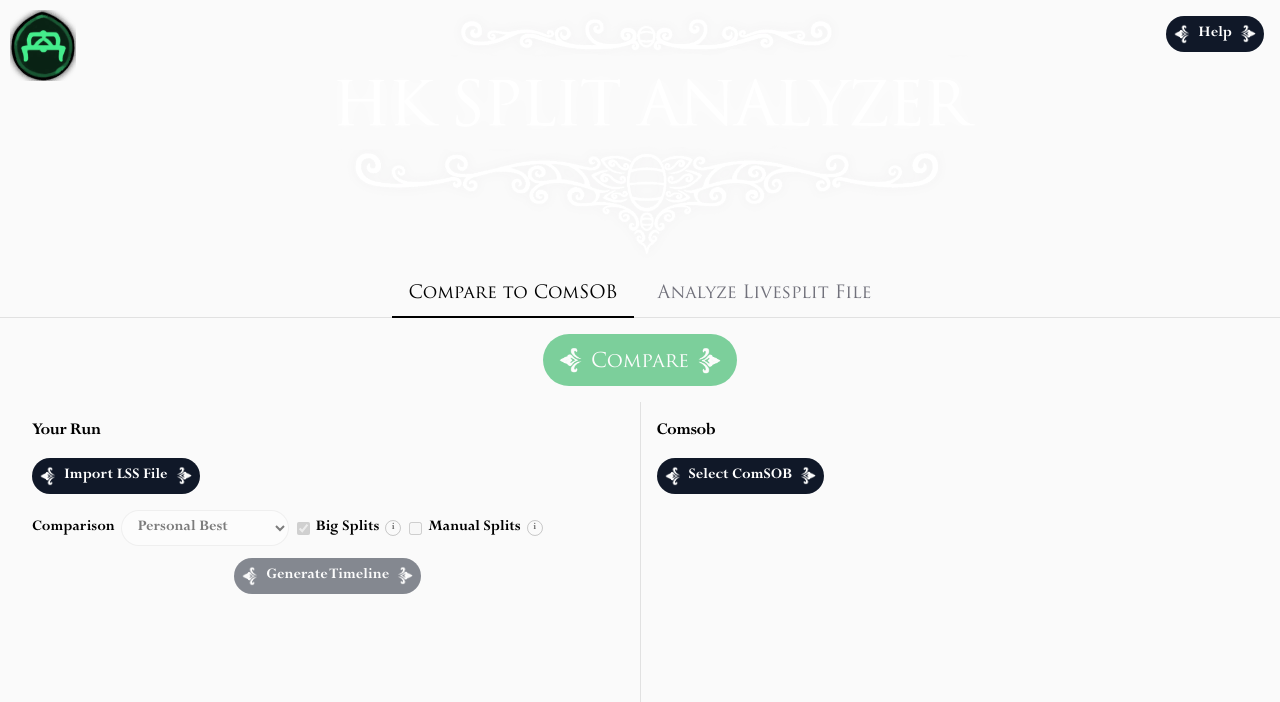
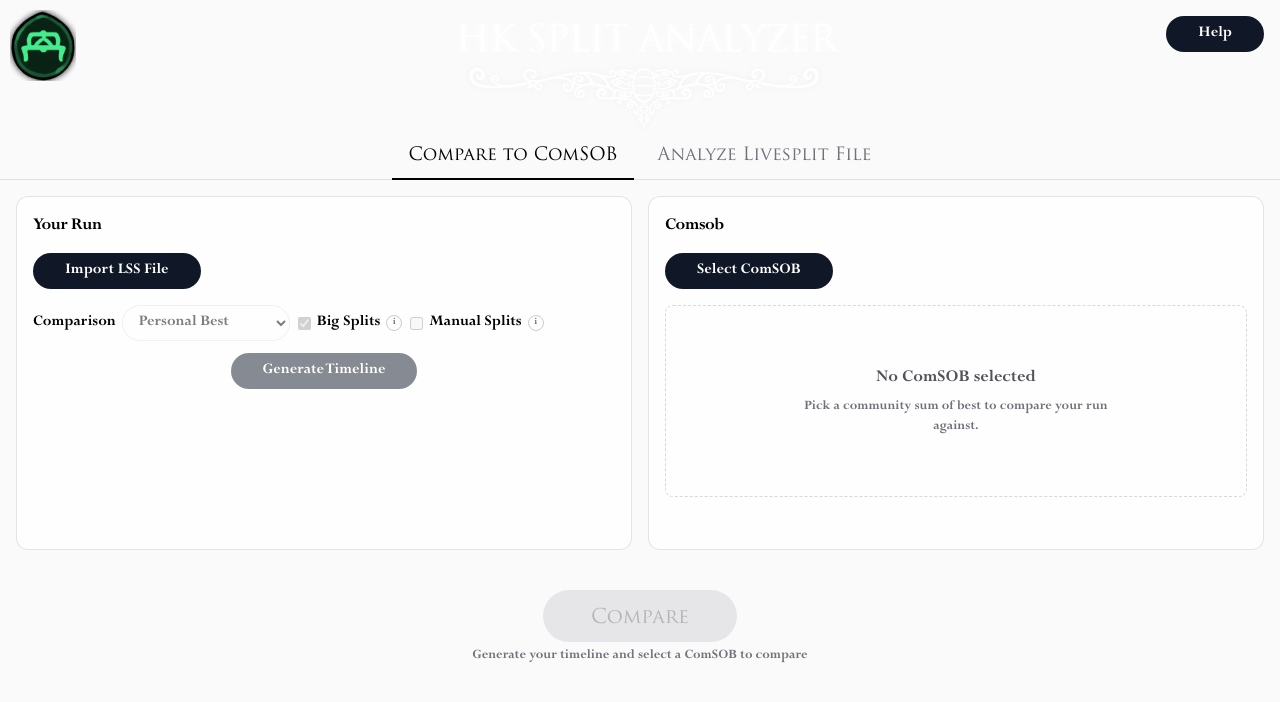
Before and after one commit to briank1727/hksplitanalyzer, a Next.js app: page / in a window 1280 px wide. Shown: the top 702 px of the page. Built offline with nearby package versions, Linux system fonts and the light colour scheme.

Commit message:
Rework layout: compact header, panels, sticky Compare bar

```diff
--- a/app/page.tsx
+++ b/app/page.tsx
@@ -22,7 +22,7 @@
 
   return (
     <div className="flex flex-col flex-1 bg-zinc-50 font-sans dark:bg-black">
-      <header className="flex flex-col items-center justify-center text-center px-4 py-2 relative">
+      <header className="flex flex-col items-center justify-center text-center px-4 pt-16 sm:pt-3 relative">
         <Image
           src={bench}
           alt="Bench"
@@ -32,11 +32,16 @@
             top: "10px",
           }}
         />
-        <Image
-          src={logo}
-          alt="HK Split Analyzer"
-          style={{ width: "auto", height: "auto", maxHeight: "16rem" }}
-        />
+        {/* Crop off the logo's top ornament; percentage margins scale with the wrapper width. */}
+        <div className="w-full max-w-[26rem] overflow-hidden">
+          <Image
+            src={logo}
+            alt="HK Split Analyzer"
+            priority
+            className="block h-auto w-full"
+            style={{ marginTop: "-7.5%" }}
+          />
+        </div>
         <div className="absolute right-4 top-4">
           <Button
             size="sm"
@@ -74,7 +79,7 @@
         </div>
       </div>
 
-      <main className="flex flex-col flex-1 min-h-0 overflow-y-auto">
+      <main className="flex flex-col flex-1">
         <div
           className={`flex flex-col flex-1 min-h-0 ${tab === "compare" ? "" : "hidden"}`}
         >
--- a/components/Button.tsx
+++ b/components/Button.tsx
@@ -15,7 +15,7 @@
   secondary:
     "bg-black text-white hover:bg-zinc-800 dark:bg-zinc-50 dark:text-black dark:hover:bg-zinc-200",
   success:
-    "bg-green-600 text-white hover:bg-green-700 dark:bg-green-500 dark:text-white dark:hover:bg-green-400",
+    "bg-green-600 text-white hover:bg-green-700 dark:bg-green-600 dark:text-white dark:hover:bg-green-500 shadow-[0_0_22px_rgba(34,197,94,0.35)] hover:shadow-[0_0_30px_rgba(34,197,94,0.55)] disabled:bg-zinc-300 disabled:text-zinc-500 disabled:shadow-none dark:disabled:bg-zinc-800 dark:disabled:text-zinc-400",
 };
 
 const sizeStyles: Record<Size, string> = {
@@ -23,6 +23,10 @@
   md: "h-11 px-3 text-lg",
   lg: "h-13 px-4 text-xl font-[family-name:var(--font-trajan)]",
 };
+
+// Like the in-game menu, the fleurs only appear beside the hovered/focused item.
+const FLEUR =
+  "shrink-0 opacity-0 transition-[opacity,translate] duration-200 ease-out group-hover:translate-x-0 group-hover:opacity-100 group-focus-visible:translate-x-0 group-focus-visible:opacity-100";
 
 const embellishmentSize: Record<Size, number> = {
   sm: 16,
@@ -43,7 +47,7 @@
   return (
     <button
       type={type}
-      className={`inline-flex items-center justify-center gap-2 rounded-full font-medium transition-colors focus-visible:outline-none focus-visible:ring-2 focus-visible:ring-black/40 dark:focus-visible:ring-white/40 disabled:opacity-50 disabled:pointer-events-none ${variantStyles[variant]} ${sizeStyles[size]} ${className}`}
+      className={`group inline-flex items-center justify-center gap-2 rounded-full font-medium transition-[color,background-color,box-shadow] focus-visible:outline-none focus-visible:ring-2 focus-visible:ring-black/40 dark:focus-visible:ring-white/40 disabled:opacity-50 disabled:pointer-events-none ${variantStyles[variant]} ${sizeStyles[size]} ${className}`}
       {...props}
     >
       <Image
@@ -51,7 +55,7 @@
         alt=""
         width={imgSize}
         height={imgSize}
-        className="shrink-0"
+        className={`${FLEUR} -translate-x-1`}
       />
       <span className={size === "lg" ? "translate-y-0.5" : undefined}>
         {children}
@@ -61,7 +65,7 @@
         alt=""
         width={imgSize}
         height={imgSize}
-        className="shrink-0 scale-x-[-1]"
+        className={`${FLEUR} translate-x-1 scale-x-[-1]`}
       />
     </button>
   );
--- /dev/null
+++ b/components/CompareBar.tsx
@@ -0,0 +1,29 @@
+import Button from "@/components/Button";
+
+// Sticks to the bottom of the scrolling <main> so the final step stays in reach below long tables.
+export default function CompareBar({
+  disabledReason,
+  onCompare,
+}: {
+  disabledReason?: string;
+  onCompare: () => void;
+}) {
+  return (
+    <div className="sticky bottom-0 z-10 -mx-4 flex flex-col items-center gap-1 bg-[radial-gradient(ellipse_45%_100%_at_50%_100%,rgba(250,250,250,0.95),transparent)] px-4 pt-6 pb-4 dark:bg-[radial-gradient(ellipse_45%_100%_at_50%_100%,rgba(0,0,0,0.92),transparent)]">
+      <span title={disabledReason}>
+        <Button
+          size="lg"
+          variant="success"
+          disabled={disabledReason !== undefined}
+          onClick={onCompare}
+          className="text-2xl"
+        >
+          Compare
+        </Button>
+      </span>
+      {disabledReason && (
+        <p className="text-sm text-zinc-500">{disabledReason}</p>
+      )}
+    </div>
+  );
+}
--- /dev/null
+++ b/components/Panel.tsx
@@ -0,0 +1,13 @@
+import type { HTMLAttributes } from "react";
+
+export default function Panel({
+  className = "",
+  ...props
+}: HTMLAttributes<HTMLElement>) {
+  return (
+    <section
+      className={`min-w-0 rounded-xl border border-black/10 bg-white/70 p-4 shadow-[inset_0_1px_0_rgba(255,255,255,0.04)] dark:border-white/10 dark:bg-[#0b1119]/85 ${className}`}
+      {...props}
+    />
+  );
+}
--- a/views/AnalyzeLSSPage.tsx
+++ b/views/AnalyzeLSSPage.tsx
@@ -2,6 +2,8 @@
 
 import { useState } from "react";
 import Button from "@/components/Button";
+import CompareBar from "@/components/CompareBar";
+import Panel from "@/components/Panel";
 import SplitsTable from "@/components/SplitsTable";
 import DiffSplitView from "@/views/DiffSplitView";
 import { import_lss } from "@/lib/import_lss";
@@ -26,7 +28,6 @@
 
   const compareDisabledReason =
     !timeline1 || !timeline2 ? "Generate timelines first" : undefined;
-  const canCompare = compareDisabledReason === undefined;
 
   const handleImport = async () => {
     setImportError(null);
@@ -89,20 +90,7 @@
 
   return (
     <div className="flex flex-col gap-4 pt-4 px-4">
-      <div className="flex justify-center">
-        <span title={compareDisabledReason}>
-          <Button
-            size="lg"
-            variant="success"
-            disabled={!canCompare}
-            onClick={() => setShowDiff(true)}
-            className="text-2xl"
-          >
-            Compare
-          </Button>
-        </span>
-      </div>
-      <div className="flex flex-wrap justify-around items-center gap-2">
+      <Panel className="flex flex-wrap justify-around items-center gap-2">
         <Button size="sm" onClick={handleImport}>
           Import LSS
         </Button>
@@ -189,7 +177,7 @@
         <Button size="sm" onClick={handleGenerate} disabled={!imported}>
           Generate Timelines
         </Button>
-      </div>
+      </Panel>
       {imported && importedFileName && (
         <div className="rounded-lg border border-green-200 bg-green-50 p-3 text-sm text-green-800 dark:border-green-900 dark:bg-green-950 dark:text-green-200">
           Successfully imported {importedFileName}
@@ -200,24 +188,30 @@
           Import failed: {importError}
         </div>
       )}
-      <div className="flex flex-row">
-        <section className="flex-1 p-4 border-r border-black/10 dark:border-white/15">
+      {(timeline1 || timeline2 || generateError) && (
+        <div className="grid grid-cols-1 gap-4 md:grid-cols-2">
+          <Panel>
             <SplitsTable
               timeline={timeline1}
               setTimeline={setTimeline1}
               error={generateError}
               errorTitle="Timeline failed"
             />
-        </section>
-        <section className="flex-1 p-4">
+          </Panel>
+          <Panel>
             <SplitsTable
               timeline={timeline2}
               setTimeline={setTimeline2}
               error={generateError}
               errorTitle="Timeline failed"
             />
-        </section>
+          </Panel>
         </div>
+      )}
+      <CompareBar
+        disabledReason={compareDisabledReason}
+        onCompare={() => setShowDiff(true)}
+      />
     </div>
   );
 }
--- a/views/ComsobImporterView.tsx
+++ b/views/ComsobImporterView.tsx
@@ -138,6 +138,16 @@
             </div>
           </div>
         )}
+        {!generated && !importError && (
+          <div className="mt-4 flex h-48 flex-col items-center justify-center gap-1 rounded-lg border border-dashed border-black/15 text-center dark:border-white/15">
+            <span className="text-lg text-zinc-600 dark:text-zinc-300">
+              No ComSOB selected
+            </span>
+            <span className="max-w-xs text-sm text-zinc-500">
+              Pick a community sum of best to compare your run against.
+            </span>
+          </div>
+        )}
         {importError && (
           <div className="mt-3 rounded-lg border border-red-200 bg-red-50 p-3 text-sm text-red-800 dark:border-red-900 dark:bg-red-950 dark:text-red-200">
             Import failed: {importError}
--- a/views/ComsobPage.tsx
+++ b/views/ComsobPage.tsx
@@ -2,6 +2,8 @@
 
 import { useState } from "react";
 import Button from "@/components/Button";
+import CompareBar from "@/components/CompareBar";
+import Panel from "@/components/Panel";
 import ComsobImporterView from "@/views/ComsobImporterView";
 import DiffSplitView from "@/views/DiffSplitView";
 import LiveSplitImporter from "@/views/LiveSplitImporterView";
@@ -13,8 +15,7 @@
   const [showDiff, setShowDiff] = useState(false);
 
   const compareDisabledReason =
-    !userTimeline || !comsobTimeline ? "Generate both timelines first" : undefined;
-  const canCompare = compareDisabledReason === undefined;
+    !userTimeline || !comsobTimeline ? "Generate your timeline and select a ComSOB to compare" : undefined;
 
   if (showDiff && userTimeline && comsobTimeline) {
     return (
@@ -31,35 +32,26 @@
 
   return (
     <div className="flex flex-col gap-4 pt-4 px-4">
-      <div className="flex justify-center">
-        <span title={compareDisabledReason}>
-          <Button
-            size="lg"
-            variant="success"
-            disabled={!canCompare}
-            onClick={() => setShowDiff(true)}
-            className="text-2xl"
-          >
-            Compare
-          </Button>
-        </span>
-      </div>
-      <div className="flex flex-row">
-        <section className="flex-1 p-4 border-r border-black/10 dark:border-white/15">
+      <div className="grid grid-cols-1 gap-4 md:grid-cols-2">
+        <Panel>
           <LiveSplitImporter
             title="Your Run"
             generated={userTimeline}
             setGenerated={setUserTimeline}
           />
-        </section>
-        <section className="flex-1 p-4">
+        </Panel>
+        <Panel>
           <ComsobImporterView
             title="Comsob"
             generated={comsobTimeline}
             setGenerated={setComsobTimeline}
           />
-        </section>
+        </Panel>
       </div>
+      <CompareBar
+        disabledReason={compareDisabledReason}
+        onCompare={() => setShowDiff(true)}
+      />
     </div>
   );
 }
```
Lines whose indentation alone changed are shown as unchanged.
